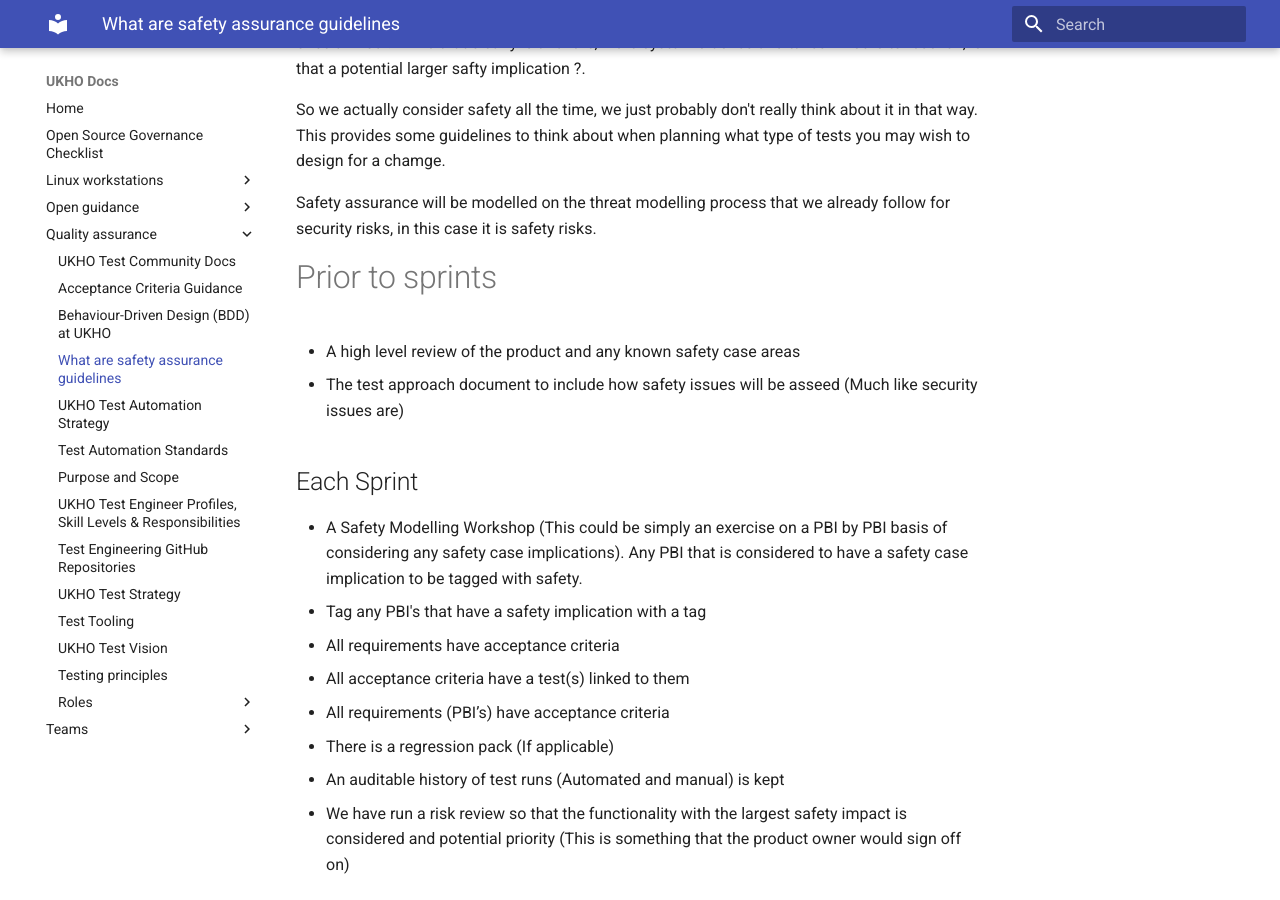
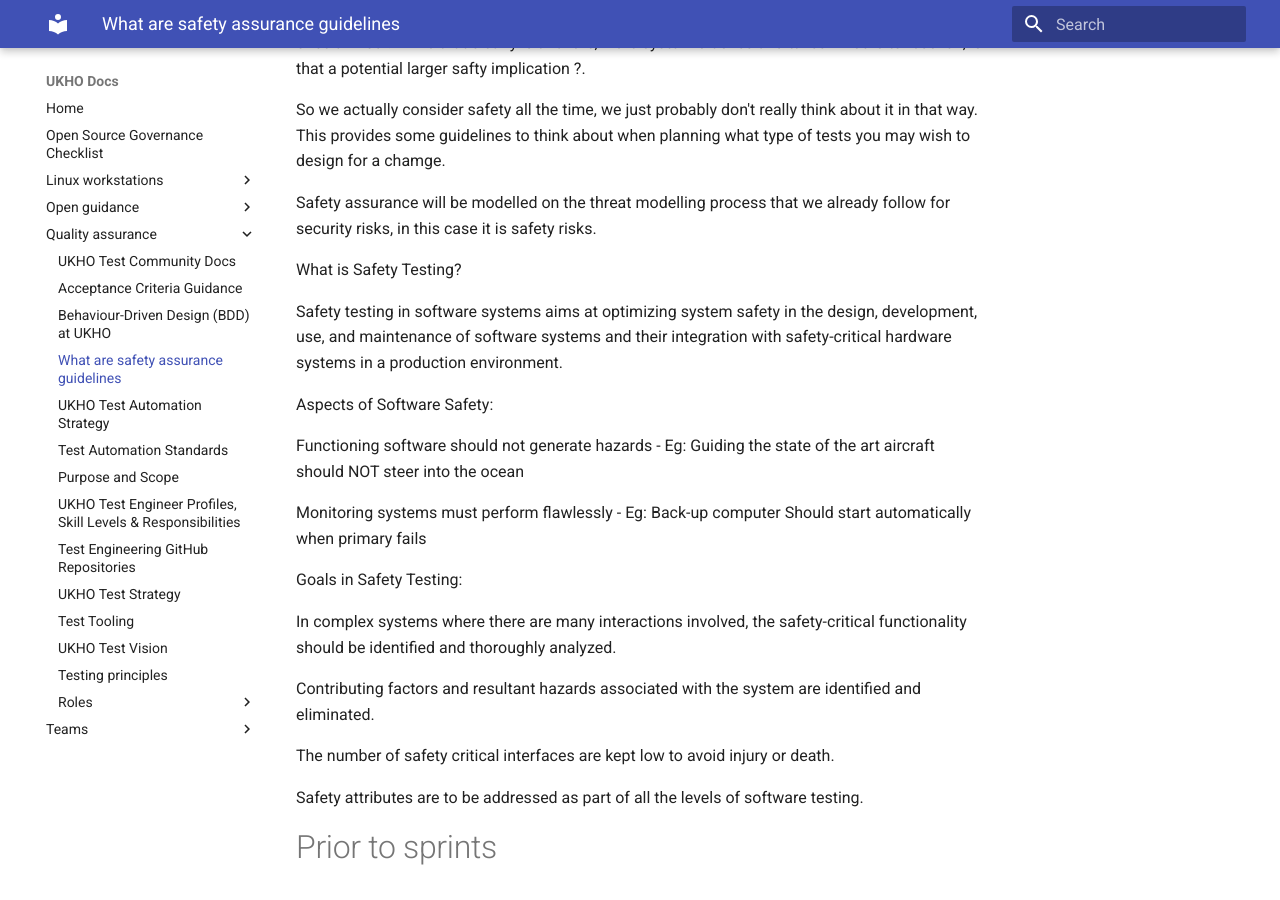
Before and after one commit to UKHO/docs, an MkDocs documentation site: the page built from docs/quality-assurance/safety-assurance.md, in a window 1280 px wide and 900 px high, scrolled down 252 px. Built offline with MkDocs 1.6.1 and Material for MkDocs 9.7.7, drawn with Linux system fonts in a browser that asks for light colours.

Commit message:
Update safety-assurance.md

```diff
--- a/docs/quality-assurance/safety-assurance.md
+++ b/docs/quality-assurance/safety-assurance.md
@@ -5,6 +5,33 @@ They are guidlines to consider when looking at how we approach what/how/when we
 So we actually consider safety all the time, we just probably don't really think about it in that way. This provides some guidelines to think about when planning what type of tests you may wish to design for a chamge.
 
 Safety assurance will be modelled on the threat modelling process that we already follow for security risks, in this case it is safety risks.
+
+What is Safety Testing?
+
+Safety testing in software systems aims at optimizing system safety in the design, development, use, and maintenance of software systems and their integration with safety-critical hardware systems in a production environment.
+
+Aspects of Software Safety:
+
+Functioning software should not generate hazards - Eg: Guiding the state of the art aircraft should NOT steer into the ocean
+
+
+Monitoring systems must perform flawlessly - Eg: Back-up computer Should start automatically when primary fails
+
+
+Goals in Safety Testing:
+
+In complex systems where there are many interactions involved, the safety-critical functionality should be identified and thoroughly analyzed.
+
+
+Contributing factors and resultant hazards associated with the system are identified and eliminated.
+
+
+The number of safety critical interfaces are kept low to avoid injury or death.
+
+
+Safety attributes are to be addressed as part of all the levels of software testing.
+
+
 
 # Prior to sprints
 
```
